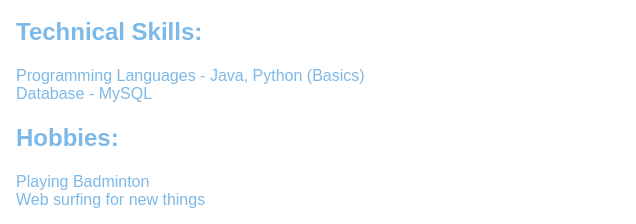
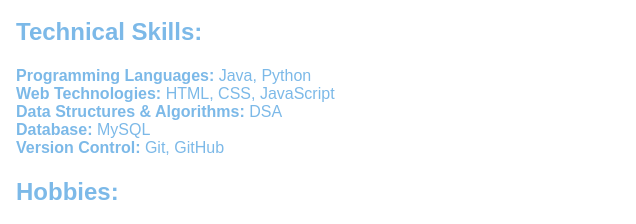
Before and after one commit to BasanthreddyA/portfolio-, a plain HTML site: page AboutMe.html in a window 1280 px wide. Shown: the part 219-443 px from the top of the page, 644-1280 px from the left. Drawn offline with Linux system fonts and the light colour scheme.

Commit message:
Update AboutMe.html

```diff
--- a/AboutMe.html
+++ b/AboutMe.html
@@ -31,10 +31,14 @@
                 <li>SSC, Indo British High School, CGPA-8.7 (2018)</li>
             </ul>
             <h1>Technical Skills:</h1>
-            <ul>
-                <li>Programming Languages - Java, Python (Basics)</li>
-                <li>Database - MySQL</li>
+           <ul>
+                <li><strong>Programming Languages:</strong> Java, Python</li>
+                <li><strong>Web Technologies:</strong> HTML, CSS, JavaScript</li>
+                <li><strong>Data Structures & Algorithms:</strong> DSA</li>
+                <li><strong>Database:</strong> MySQL</li>
+                <li><strong>Version Control:</strong> Git, GitHub</li>
             </ul>
+
             <h1>Hobbies:</h1>
             <ul>
                 <li>Playing Badminton</li>
```
